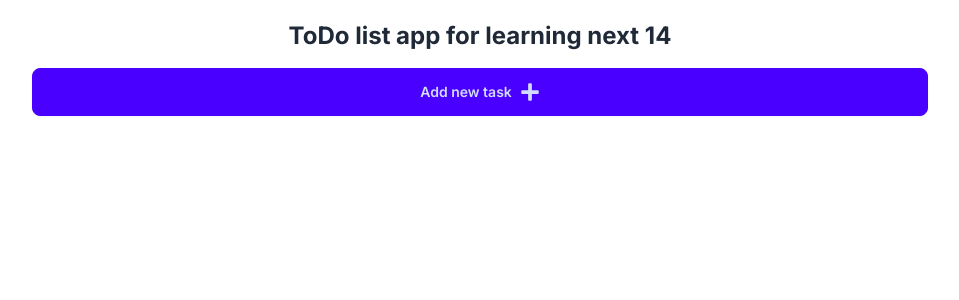
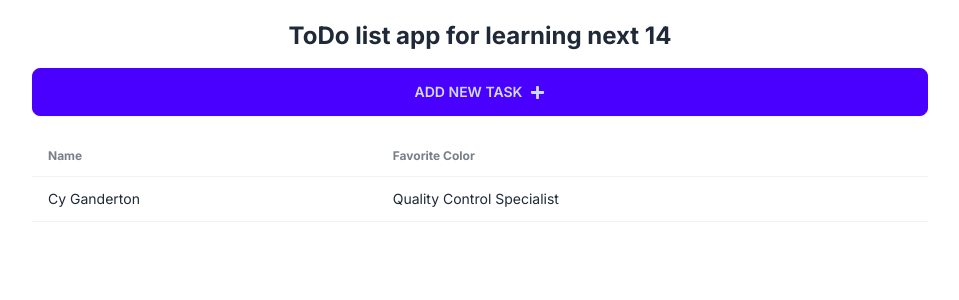
Before and after one commit to Saedddd/TodoApp, a Next.js app: page / in a window 1280 px wide. Shown: the top 300 px of the page, without its empty margins (160-1119 px from the left). Built offline with nearby package versions, Linux system fonts and the light colour scheme.

Commit message:
Install json-server and configure json-server

```diff
--- a/package.json
+++ b/package.json
@@ -6,7 +6,8 @@
     "dev": "next dev",
     "build": "next build",
     "start": "next start",
-    "lint": "next lint"
+    "lint": "next lint",
+    "json-server": "json-server --watch src/shared/data/todos.json --port 3001"
   },
   "dependencies": {
     "next": "14.0.4",
@@ -22,6 +23,7 @@
     "daisyui": "^4.5.0",
     "eslint": "^8",
     "eslint-config-next": "14.0.4",
+    "json-server": "^1.0.0-alpha.14",
     "postcss": "^8",
     "tailwindcss": "^3.3.0",
     "typescript": "^5"
--- a/src/app/page.tsx
+++ b/src/app/page.tsx
@@ -1,13 +1,20 @@
-import AddTask from "@/features/AddTask"
+import AddTask from "@/features/AddTask";
+import Tasks from "@/entities/Tasks";
 
 
 export default function Home() {
   return (
     <main className="max-w-4xl mx-auto mt-4">
+
         <div className="text-center my-5 flex flex-col gap-4">
           <h1 className="text-2xl font-bold"> ToDo list app for learning next 14</h1>
           <AddTask />
         </div>
+
+        <div className="">
+          <Tasks/>
+        </div>
+
     </main>
   )
 }
--- /dev/null
+++ b/src/entities/Tasks/index.ts
@@ -0,0 +1,2 @@
+import Tasks from "./ui/Tasks";
+export default Tasks;
--- /dev/null
+++ b/src/entities/Tasks/ui/Tasks.tsx
@@ -0,0 +1,28 @@
+import React from 'react'
+
+const Tasks = () => {
+  return (
+    <div>
+        <div className="overflow-x-auto">
+            <table className="table">
+                {/* head */}
+                <thead>
+                    <tr>
+                        <th>Name</th>
+                        <th>Favorite Color</th>
+                    </tr>
+                </thead>
+                <tbody>
+                {/* row 1 */}
+                    <tr>
+                        <td>Cy Ganderton</td>
+                        <td>Quality Control Specialist</td>
+                    </tr>
+                </tbody>
+            </table>
+        </div>
+    </div>
+  )
+}
+
+export default Tasks;
--- a/src/features/AddTask/ui/addTask.tsx
+++ b/src/features/AddTask/ui/addTask.tsx
@@ -6,8 +6,8 @@ const AddTask = () => {
   return (
     <div>
         <button className='btn btn-primary w-full'>
-            Add new task
-            <FaPlus size={20} />
+            ADD NEW TASK
+            <FaPlus size={15} />
         </button>
     </div>
   )
--- /dev/null
+++ b/src/shared/data/todos.json
@@ -0,0 +1,13 @@
+{
+    "tasks": [
+        {
+            "id": "1",
+            "text": "buy apples"
+        },
+
+        {
+            "id": "2",
+            "text": "buy pineapples"
+        }
+    ]
+}
```
Also changed, not shown: 1 other file (tests, documents, lock files or other folders).
